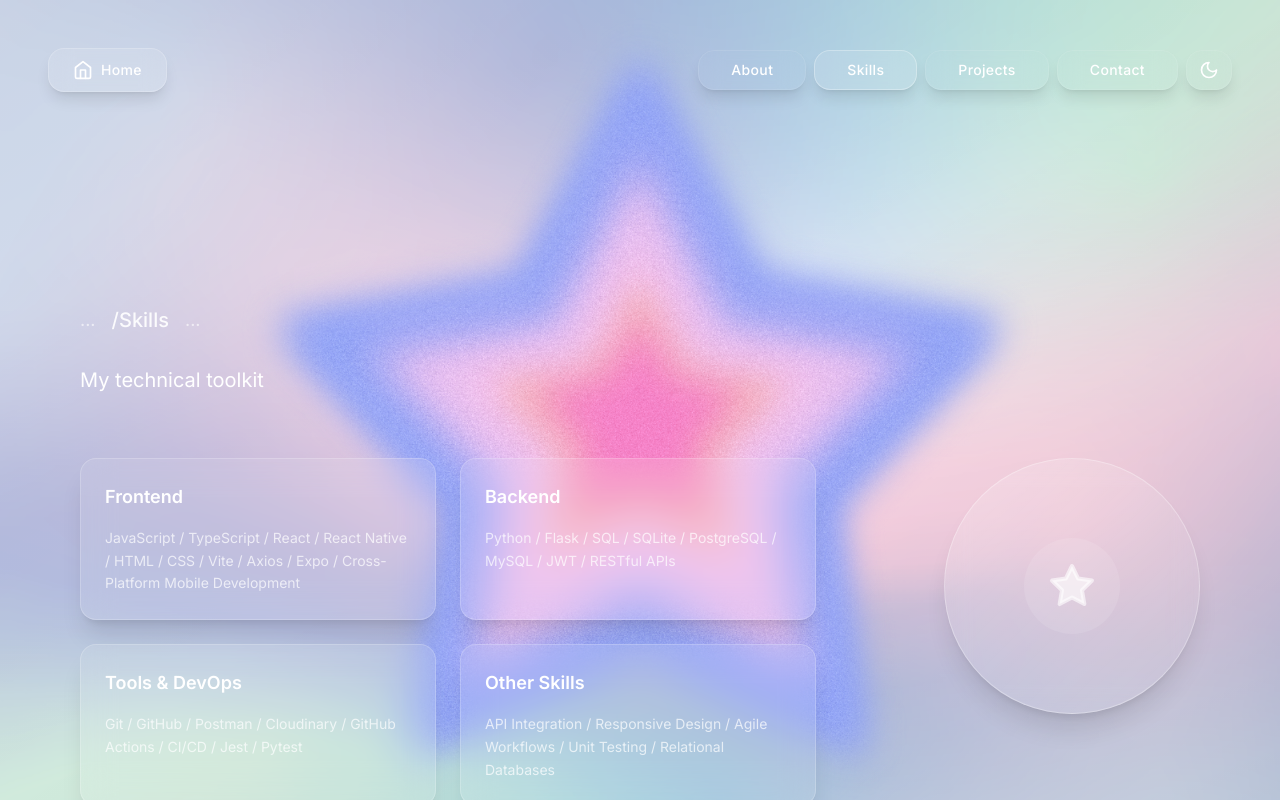
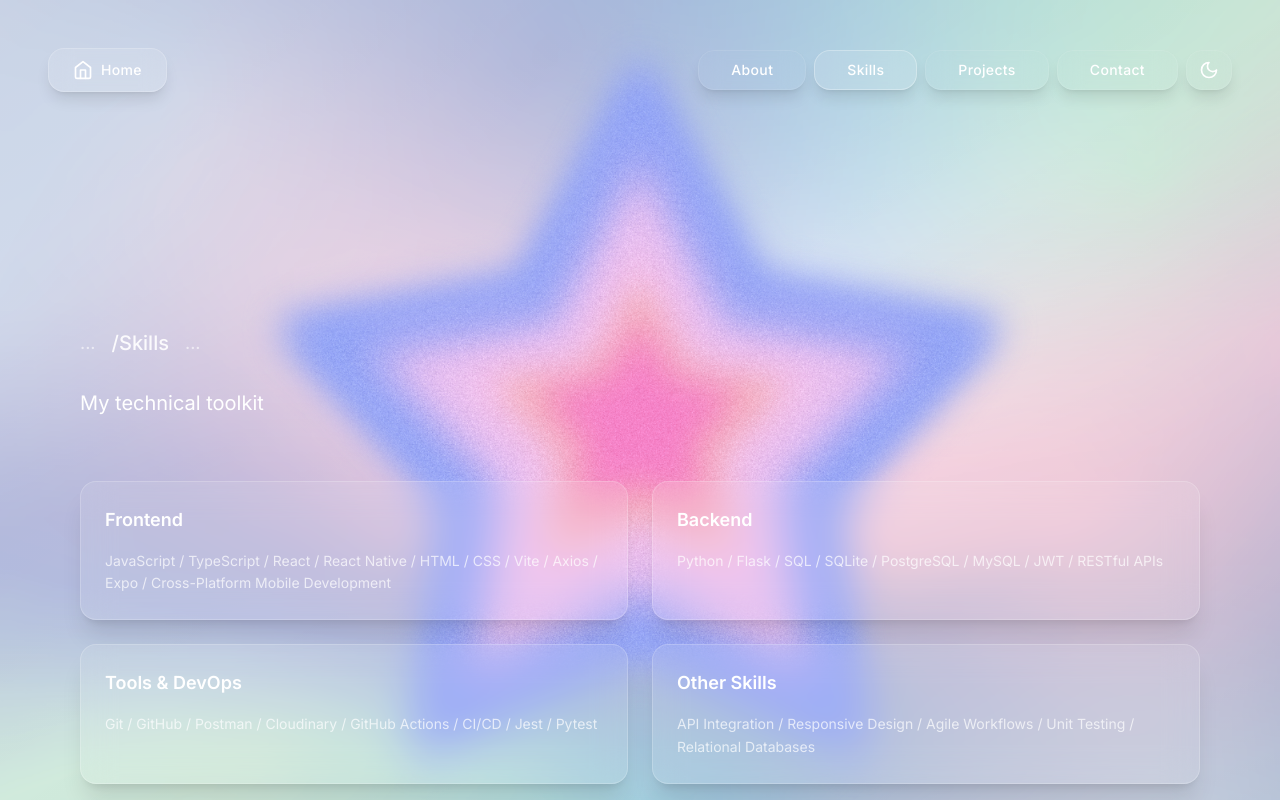
Before and after one commit to HYC-code520/SE-portfolio, a Next.js app: page /skills in a window 1280 px wide. Built offline with nearby package versions, Linux system fonts and the light colour scheme; a web font is replaced by a local one.

Commit message:
Update skill section to remove photo container

```diff
--- a/src/components/sections/AboutContent.tsx
+++ b/src/components/sections/AboutContent.tsx
@@ -29,9 +29,9 @@ export function AboutContent() {
                 </motion.div>
 
                 {/* Main Content with Photo */}
-                <div className="flex flex-col md:flex-row gap-8 items-start">
+                <div className="flex flex-col md:flex-row gap-8 items-center md:items-start">
                     <motion.div
-                        className="flex-1"
+                        className="flex-1 w-full"
                         variants={itemVariants}
                     >
                         <div className="text-white/80 leading-relaxed space-y-6">
@@ -49,7 +49,7 @@ export function AboutContent() {
 
                     {/* Profile Image Section */}
                     <motion.div
-                        className="flex justify-center md:justify-end flex-shrink-0"
+                        className="flex justify-center w-full md:w-auto flex-shrink-0"
                         variants={itemVariants}
                     >
                         <motion.div
--- a/src/components/sections/SkillsContent.tsx
+++ b/src/components/sections/SkillsContent.tsx
@@ -58,10 +58,10 @@ export function SkillsContent() {
                     </div>
                 </motion.div>
 
-                <div className="grid grid-cols-1 lg:grid-cols-3 gap-8 items-start">
+                <div className="grid grid-cols-1 gap-8 items-start">
                     {/* Skills Section */}
                     <motion.div
-                        className="lg:col-span-2 space-y-6"
+                        className="space-y-6"
                         variants={itemVariants}
                     >
                         <div className="grid grid-cols-1 md:grid-cols-2 gap-6">
@@ -96,26 +96,6 @@ export function SkillsContent() {
                             <span className="text-white/80 font-medium">topics</span>, or <span className="text-white/80 font-medium">tools</span> that I worked with
                         </motion.div>
                     </motion.div>
-
-                    {/* Profile Image Section */}
-                    <motion.div
-                        className="flex justify-center lg:justify-end"
-                        variants={itemVariants}
-                    >
-                        <motion.div
-                            className="relative w-64 h-64"
-                            whileHover={{ scale: 1.05 }}
-                            transition={{ duration: 0.3 }}
-                        >
-                            <div className="absolute inset-0 bg-gradient-to-br from-white/20 to-white/5 rounded-full backdrop-blur-md border border-white/30 shadow-xl overflow-hidden">
-                                <div className="absolute inset-0 flex items-center justify-center">
-                                    <div className="w-24 h-24 bg-white/10 rounded-full mx-auto flex items-center justify-center">
-                                        <Star className="w-12 h-12 text-white/60 fill-current" />
-                                    </div>
-                                </div>
-                            </div>
-                        </motion.div>
-                    </motion.div>
                 </div>
             </div>
         </motion.div>
```
